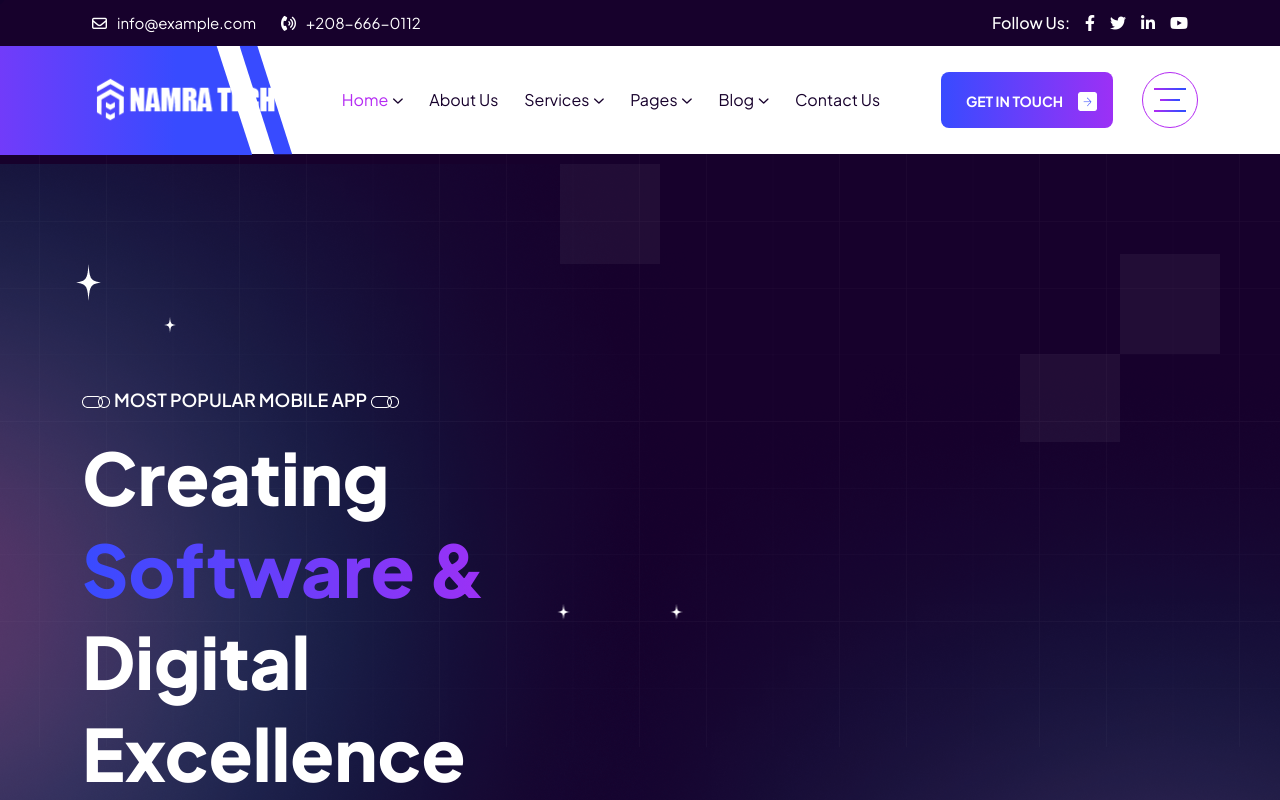
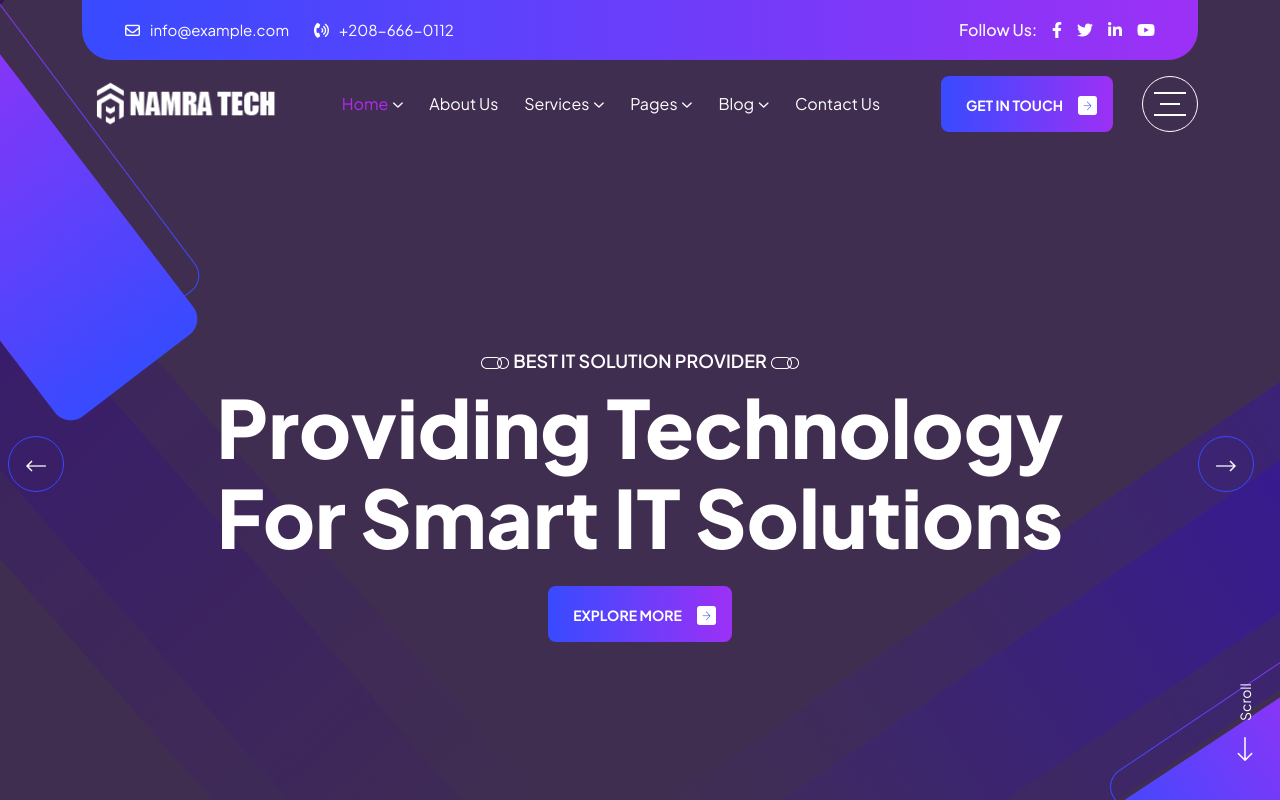
Before and after one commit to KhalidReda01/NAMRATECH, a Next.js app: page / in a window 1280 px wide. Shown: the top 800 px of the page. Built offline with nearby package versions, Linux system fonts and the light colour scheme.

Commit message:
Test without the next

```diff
--- a/app/page.jsx
+++ b/app/page.jsx
@@ -1,4 +1,4 @@
-import Home3 from "./(homes)/home-3/page";
+import Home2 from "./(homes)/home-2/page";
 export const metadata = {
   title: "Home 1 || Techbe-IT Solution & Technology Service Nextjs Template",
   description: "Techbe-IT Solution & Technology Service Nextjs Template",
@@ -6,7 +6,7 @@ export const metadata = {
 export default function Page() {
   return (
     <>
-      <Home3 />
+      <Home2 />
     </>
   );
 }
```
Also changed, not shown: 1 other file (tests, documents, lock files or other folders).
